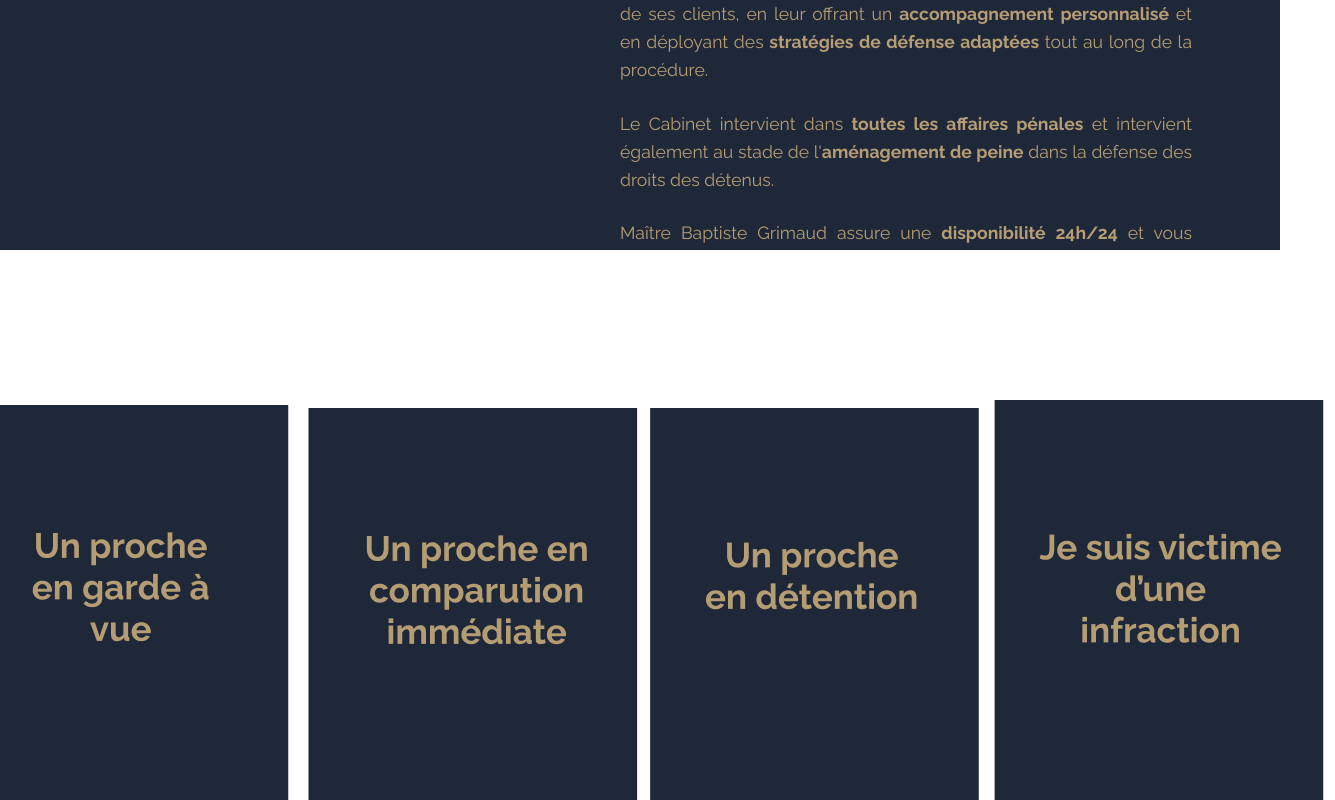
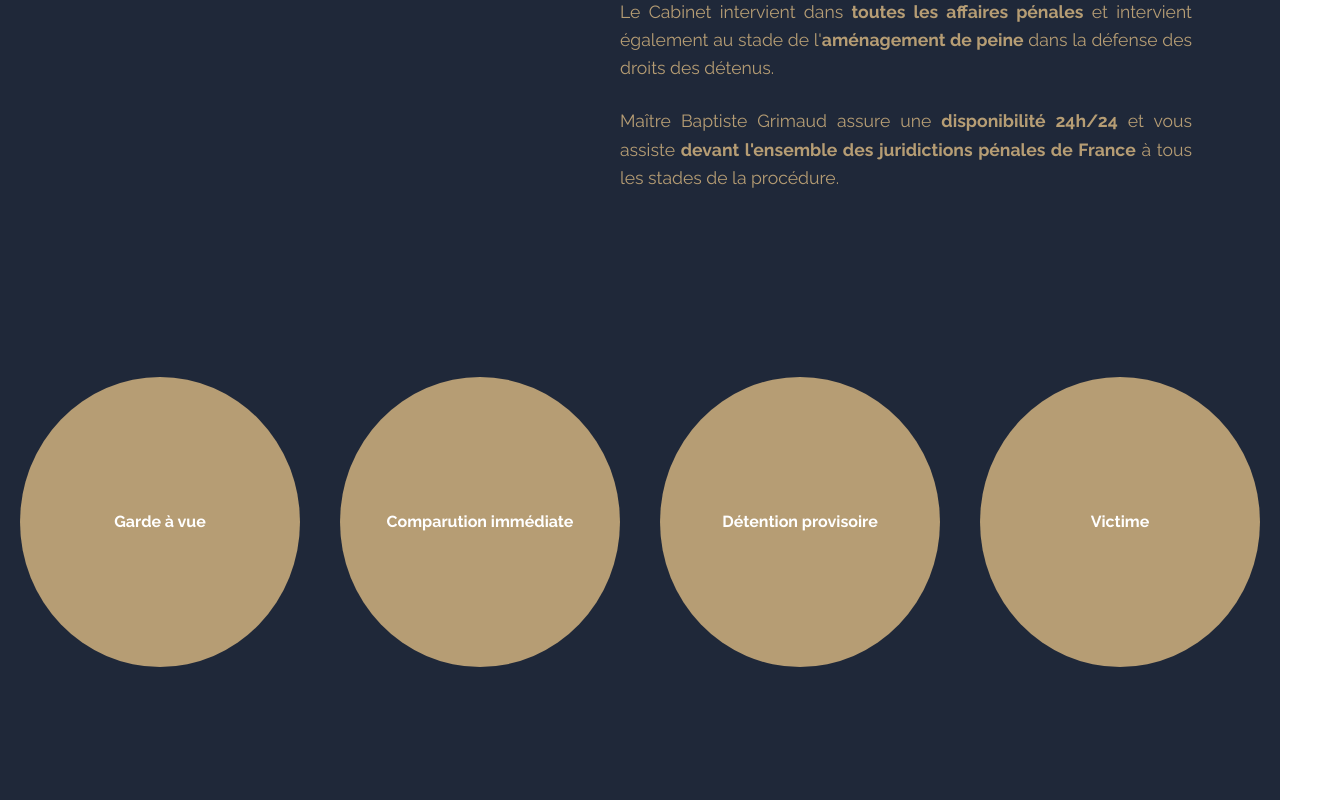
Before and after one commit to chmadran/baptiste_website, a React (Create React App) app: page / in a window 1280 px wide. Shown: the part 800-1600 px from the top of the page, 1335 px wide, since content can reach past the window. Built offline with nearby package versions, Linux system fonts and the light colour scheme.

Commit message:
change font of button

```diff
--- a/public/index.html
+++ b/public/index.html
@@ -7,9 +7,10 @@
     <meta name="theme-color" content="#000000" />
     <meta
       name="description"
-      content="Baptiste Grimaud's criminal law firm."
+      content="Baptiste Grimaud avocat pénaliste."
     />
     <link href="https://fonts.googleapis.com/css2?family=Raleway:wght@300;400;500;600;700&display=swap" rel="stylesheet">
+    <link href="https://fonts.googleapis.com/css2?family=Montserrat:wght@400;500;600;700&display=swap" rel="stylesheet">
     <link rel="apple-touch-icon" href="%PUBLIC_URL%/logo192.png" />
     <!--
       manifest.json provides metadata used when your web app is installed on a
--- a/src/App.css
+++ b/src/App.css
@@ -3,7 +3,8 @@
   margin: 0;
   padding: 0;
   box-sizing: border-box;
-  font-family: 'Raleway', sans-serif;
+  font-family: 'Raleway', sans-serif, 'Montserrat';
+  ;
 }
 
 .App {
--- a/src/Components/Home.css
+++ b/src/Components/Home.css
@@ -1,5 +1,4 @@
 .home-container {
-    padding-top: 250px;
     min-height: 100vh;
     width: 100%;
     background-color: #1F2839;
@@ -9,15 +8,11 @@
     display: flex;
     justify-content: center;
     align-items: center;
-    height: 100vh;
     position: relative;
 }
 
-#middle-section {
-    background-color: white;
-}
-
 #profile-section {
+    overflow: visible; /* Add this */
     max-width: 1200px;
     margin: 0 auto;
     padding: 0 40px 60px 40px;
@@ -62,7 +57,7 @@
 }
 
 .profile-content-picture img {
-    width: 450px;
+    width: 500px;
     height: auto;
 
 }
@@ -82,3 +77,29 @@
 .profile-content-description p {
     margin-bottom: 25px;
 }
+
+#middle-section {
+    margin-top: 100px;
+    background-color: #1F2839 ;
+    display: flex;
+    justify-content: space-around;
+    margin-bottom: 100px;
+
+}
+
+.circle-link {
+    width: 290px;
+    height: 290px;
+    background-color: #B69D74;
+    border-radius: 50%;
+    display: flex;
+    align-items: center;
+    justify-content: center;
+    color: white;
+    text-decoration: none;
+    text-align: center;
+    padding: 20px;
+    margin: 0 20px;
+    font-weight: bold;
+
+}
--- a/src/Components/Home.js
+++ b/src/Components/Home.js
@@ -36,18 +36,18 @@ const Home = () => {
       </div>
 
       <div id="middle-section" className="section">
-        <Link to="/mis-en-cause">
-          <img src="./assets/rectangle0.png" alt="garde-a-vue" />
-        </Link>
-        <Link to="/mis-en-cause">
-          <img src="./assets/rectangle1.png" alt="comparution-immediate" />
-        </Link>
-        <Link to="/mis-en-cause">
-          <img src="./assets/rectangle2.png" alt="détention" />
-        </Link>
-        <Link to="/victime">
-          <img src="./assets/rectangle3.png" alt="victime" />
-        </Link>
+          <Link to="/mis-en-cause" className="circle-link">
+              Garde à vue
+          </Link>
+          <Link to="/mis-en-cause" className="circle-link">
+              Comparution immédiate
+          </Link>
+          <Link to="/mis-en-cause" className="circle-link">
+              Détention provisoire
+          </Link>
+          <Link to="/victime" className="circle-link">
+              Victime
+          </Link>
       </div>
 
       <div id="contact-section" className="section">
--- a/src/Components/Navbar.css
+++ b/src/Components/Navbar.css
@@ -45,6 +45,7 @@ html {
 .navbar-button button p {
     margin: 5px 0;
     font-size: 16px;
+    font-family: Montserrat;
 }
 
 .navbar-button button p:first-child {
```
